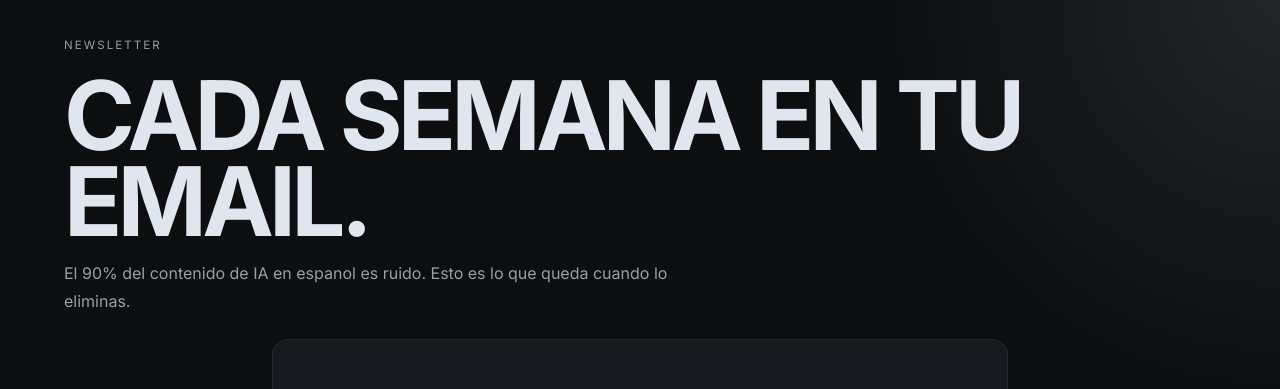
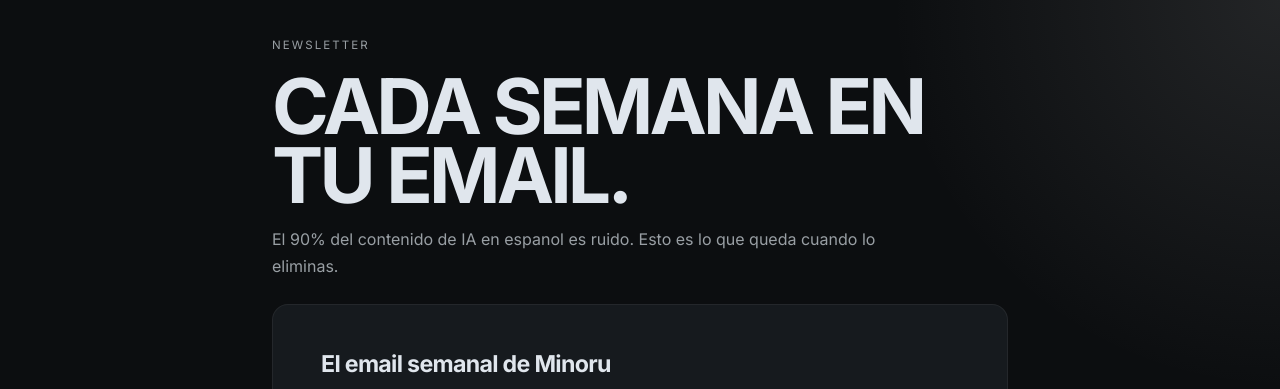
Before and after one commit to JoselercAI/MinoruWeb, a Next.js app: page /newsletter in a window 1280 px wide. Shown: the top 389 px of the page. Built offline with nearby package versions, Linux system fonts and the light colour scheme; no server answers.

Commit message:
Refine newsletter page hero alignment.
Reduce the standalone newsletter heading size and align the hero block to the same width as the signup card so the page reads as a single, balanced column.

Made-with: Cursor

```diff
--- a/app/newsletter/page.module.scss
+++ b/app/newsletter/page.module.scss
@@ -6,12 +6,18 @@
   display: grid;
   gap: 1rem;
   padding: 0.75rem 0 1.5rem;
+  width: min(100%, 46rem);
+  margin: 0 auto;
 }
 
 .hero p {
   font-size: 0.72rem;
   letter-spacing: 0.18em;
   text-transform: uppercase;
+}
+
+.hero h1 {
+  font-size: clamp(3rem, 8vw, 4.8rem);
 }
 
 .hero span {
```
